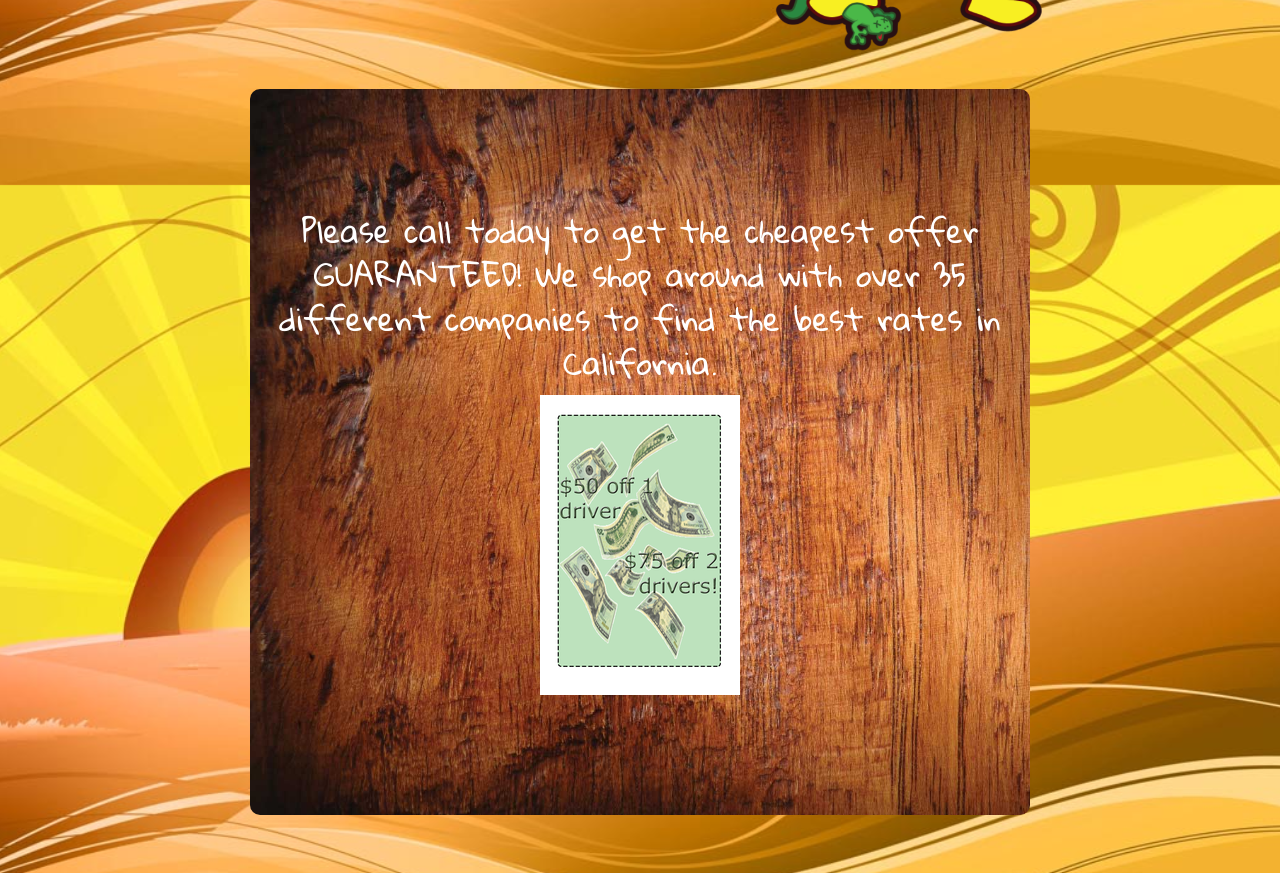
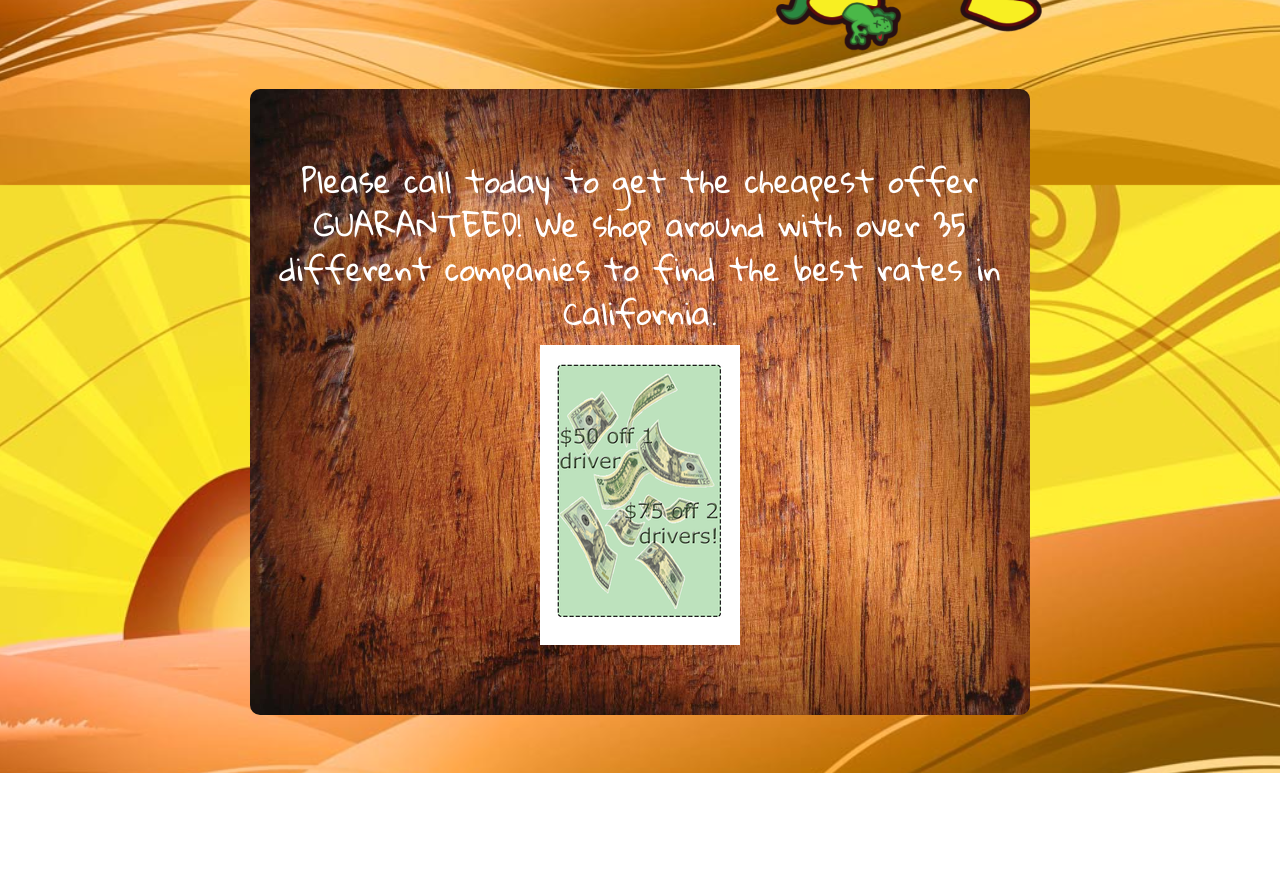
Before and after one commit to elcheapoinsurance/elcheapoinsurance.github.io, a plain HTML site: page index.html in a window 1280 px wide. Shown: the part 615-1488 px from the top of the page. After the commit the page ends 1388 px from the top, so only its background shows below. Drawn offline with nearby package versions, Linux system fonts and the light colour scheme; a script that the page names is missing.

Commit message:
fixed padding

```diff
--- a/css/main.css
+++ b/css/main.css
@@ -93,7 +93,7 @@ top: 14px;
 
 .ab-content {
     margin-top: 25px;
-    padding: 120px 0;
+    padding: 70px 0;
     font-size: 2.2em;
 }
 
```
